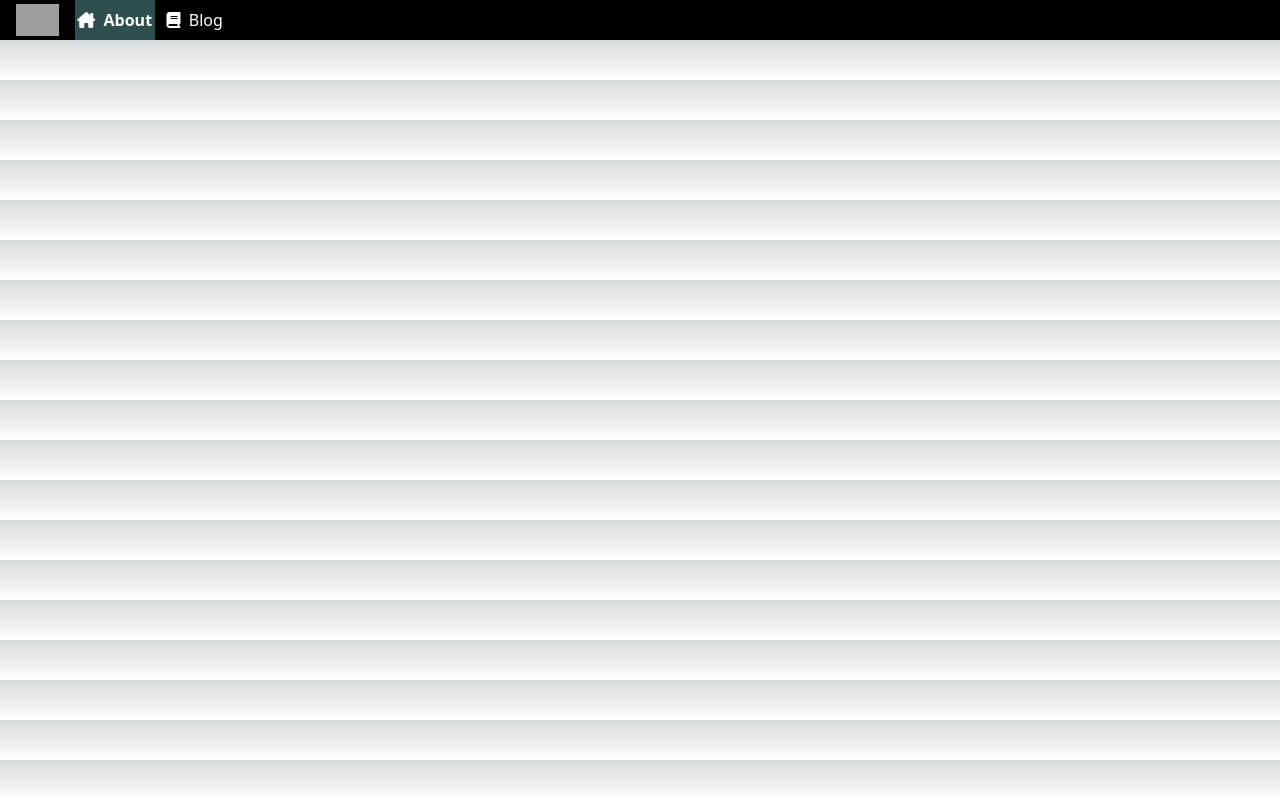
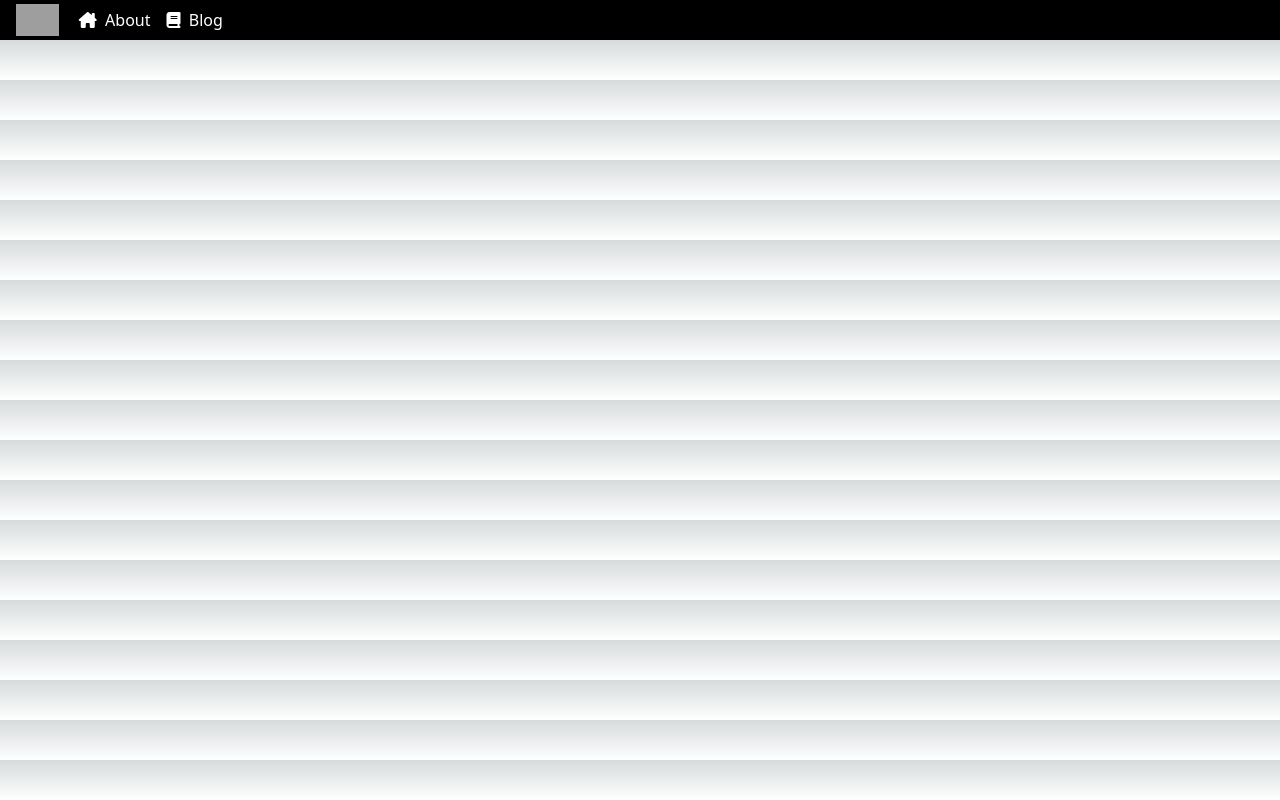
Before and after one commit to charlesgohck/portfolioblogv2, a Next.js app: page /components/FadeInSection in a window 1280 px wide. Built offline with nearby package versions, Linux system fonts and the light colour scheme; grey boxes are pictures that could not be loaded.

Commit message:
[UI][BLOG][NAV] Fixed navbar for navigation between about page and blog page

```diff
--- a/pages/_app.tsx
+++ b/pages/_app.tsx
@@ -19,8 +19,9 @@ export default function App({ Component, pageProps }: AppProps) {
                 routerPaths.map(
                     routerPath => <Link
                     key={`linkTo${routerPath.name}`}
-                    className={`navbaroption ${(routerPathName.startsWith(routerPath.path) && routerPathName !== "/")
-                    || (routerPathName === routerPath.path && routerPathName === "/") ? `navbaroptionselected` : ""}`}
+                    className={`navbaroption ${
+                        (routerPathName.startsWith(routerPath.path) && routerPath.path !== "/")
+                        || (routerPathName === routerPath.path && routerPathName === "/") ? `navbaroptionselected` : ""}`}
                     href={`${routerPath.path}`}><i className={`${routerPath.iconClass}`} />&nbsp;&nbsp;{routerPath.name}</Link>)
             }
         </div>
--- a/pages/posts/blog.tsx
+++ b/pages/blog.tsx
@@ -4,7 +4,7 @@ import { Inter } from '@next/font/google'
 
 const inter = Inter({ subsets: ['latin'] })
 
-export default function Home() {
+export default function Blog() {
     return (
         <>
             <Head>
--- a/pages/constants.tsx
+++ b/pages/constants.tsx
@@ -12,7 +12,7 @@ const routerPaths: RouterPath[] = [
         name: "About"
     },
     {
-        path: "/posts",
+        path: "/blog",
         iconClass: "fa-solid fa-book",
         name: "Blog"
     }
--- a/styles/kanganimations.css
+++ b/styles/kanganimations.css
@@ -17,7 +17,7 @@
     opacity: 0;
     transform: translateX(30vh);
     visibility: hidden;
-    transition: opacity 0.3s ease-out, transform 1s ease-out;
+    transition: opacity 0.5s ease-out, transform 0.5s ease-out;
     will-change: opacity, visibility;
 }
 
```
